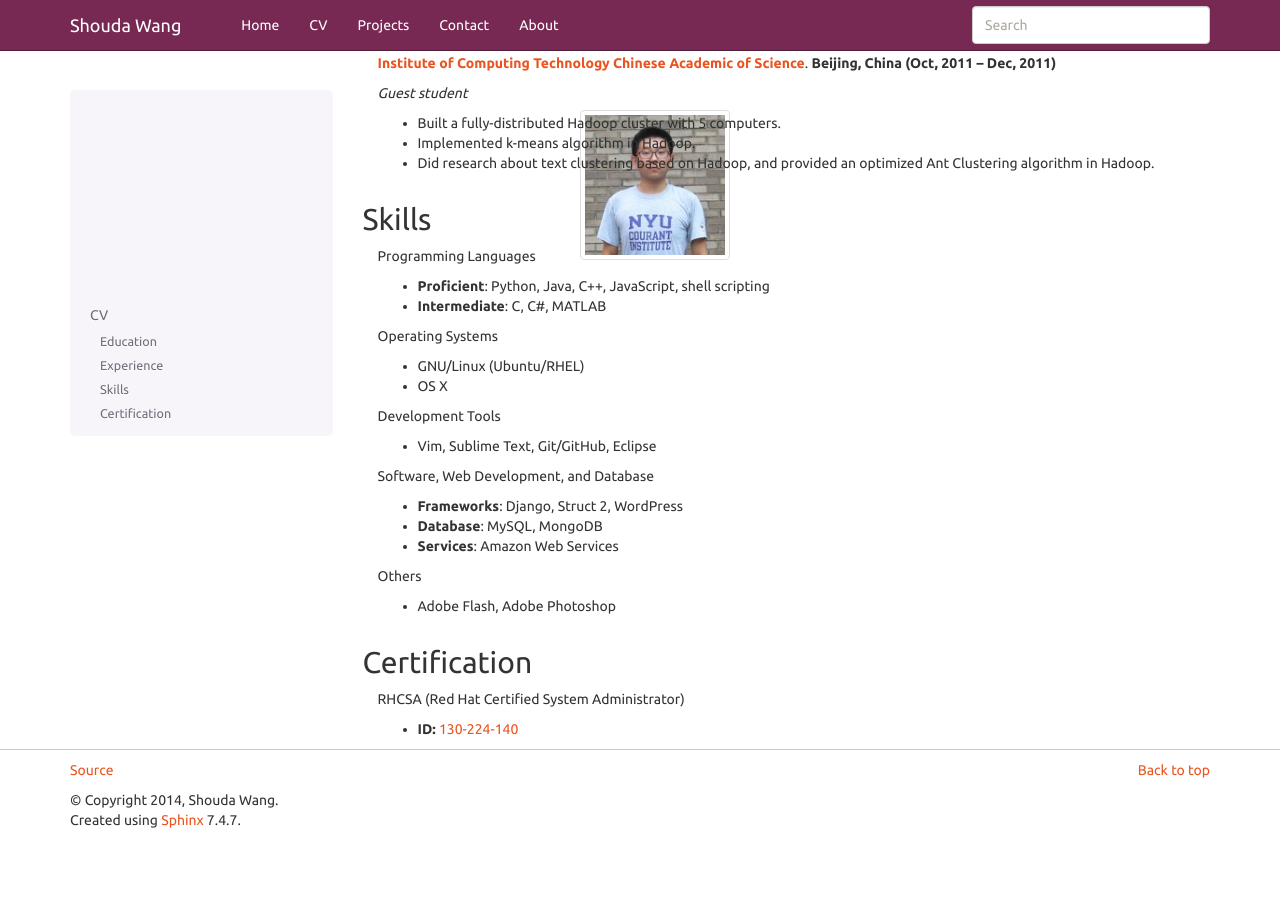
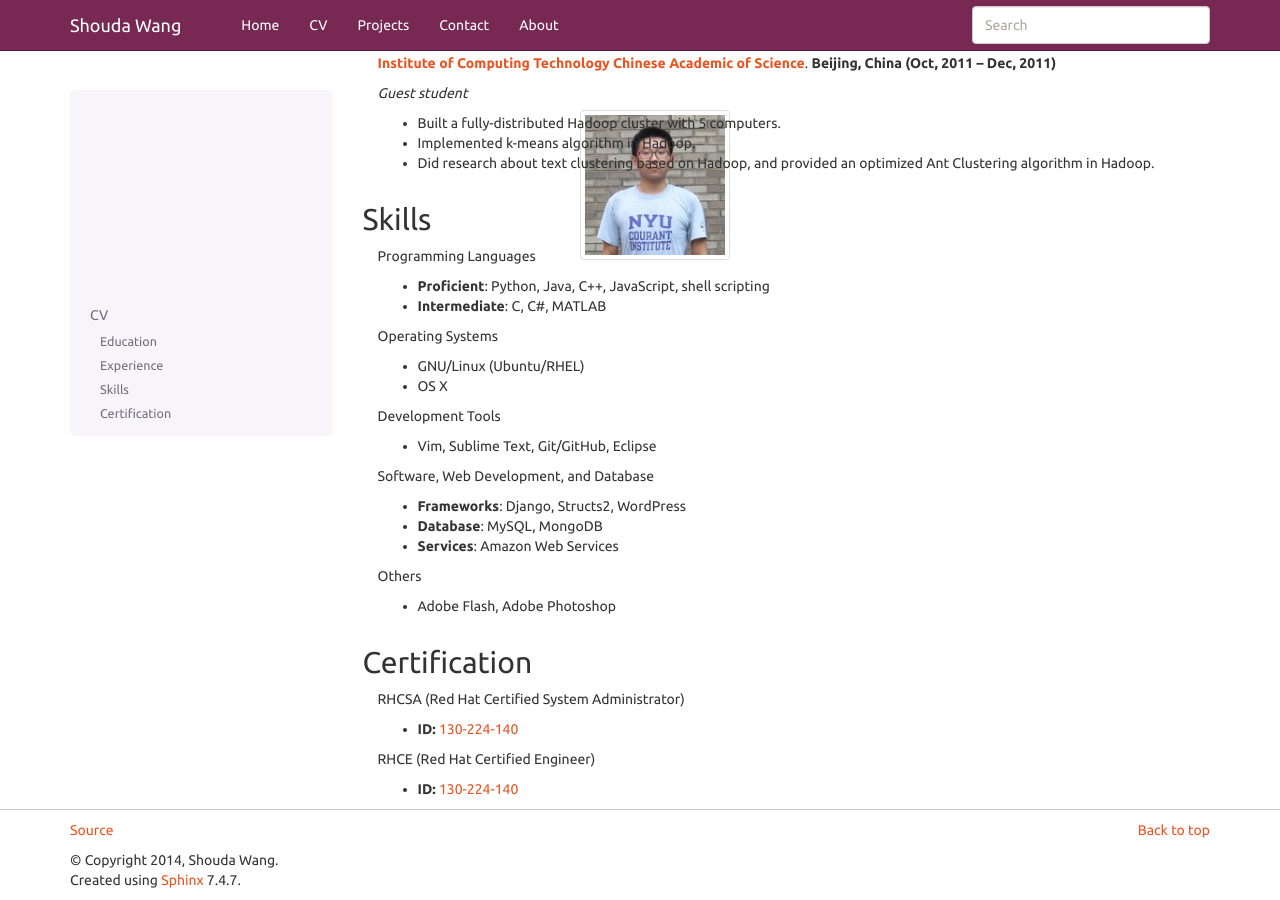
Before and after one commit to johnnywsd/shouda_home, a Sphinx documentation site: the page built from source/cv.rst, in a window 1280 px wide and 900 px high, scrolled down 589 px. Built offline with Sphinx 7.4.7, drawn with Linux system fonts in a browser that asks for light colours; before the commit the page ends 1429 px from its top, so only the background shows below that.

Commit message:
2014 04 01

```diff
--- a/source/cv.rst
+++ b/source/cv.rst
@@ -94,7 +94,7 @@ Skills
 
 .. container:: sublist
 
-    * **Frameworks**: Django, Struct 2, WordPress
+    * **Frameworks**: Django, Structs2, WordPress
     * **Database**: MySQL, MongoDB
     * **Services**: Amazon Web Services
 
@@ -119,3 +119,11 @@ Certification
 .. container:: sublist
 
      * **ID:** `130-224-140 <https://www.redhat.com/wapps/training/certification/verify.html?certNumber=130-224-140&isSearch=False&verify=Verify>`_
+
+.. container:: section
+
+    RHCE (Red Hat Certified Engineer)
+
+.. container:: sublist
+
+     * **ID:** `130-224-140 <https://www.redhat.com/wapps/training/certification/verify.html?certNumber=130-224-140&isSearch=False&verify=Verify>`_
--- a/source/projects.rst
+++ b/source/projects.rst
@@ -41,7 +41,7 @@ Email Follow Up
 - This is the final project of Open Source Tools, Fall 2013, NYU. It uses AWS EC2 as server, RDS as its database, S3 as its storage for static files. It also uses CloudFront to distribute its storage.
 - `Source code <https://github.com/johnnywsd/ostfinal>`_
 
-`My YouTube <https://github.com/johnnywsd/YFS>`_
+My YouTube
 ----------
 - This is the 2nd assignment of Cloud Computing, Fall 2013, NYU. It use AWS EC2 as server, RDS as it database, S3 as it storage for videos and other files. It also uses CloudFront to distribute its storage.
 
```
Also changed, not shown: source/_static/favicon.ico (deleted), 2 other files.
